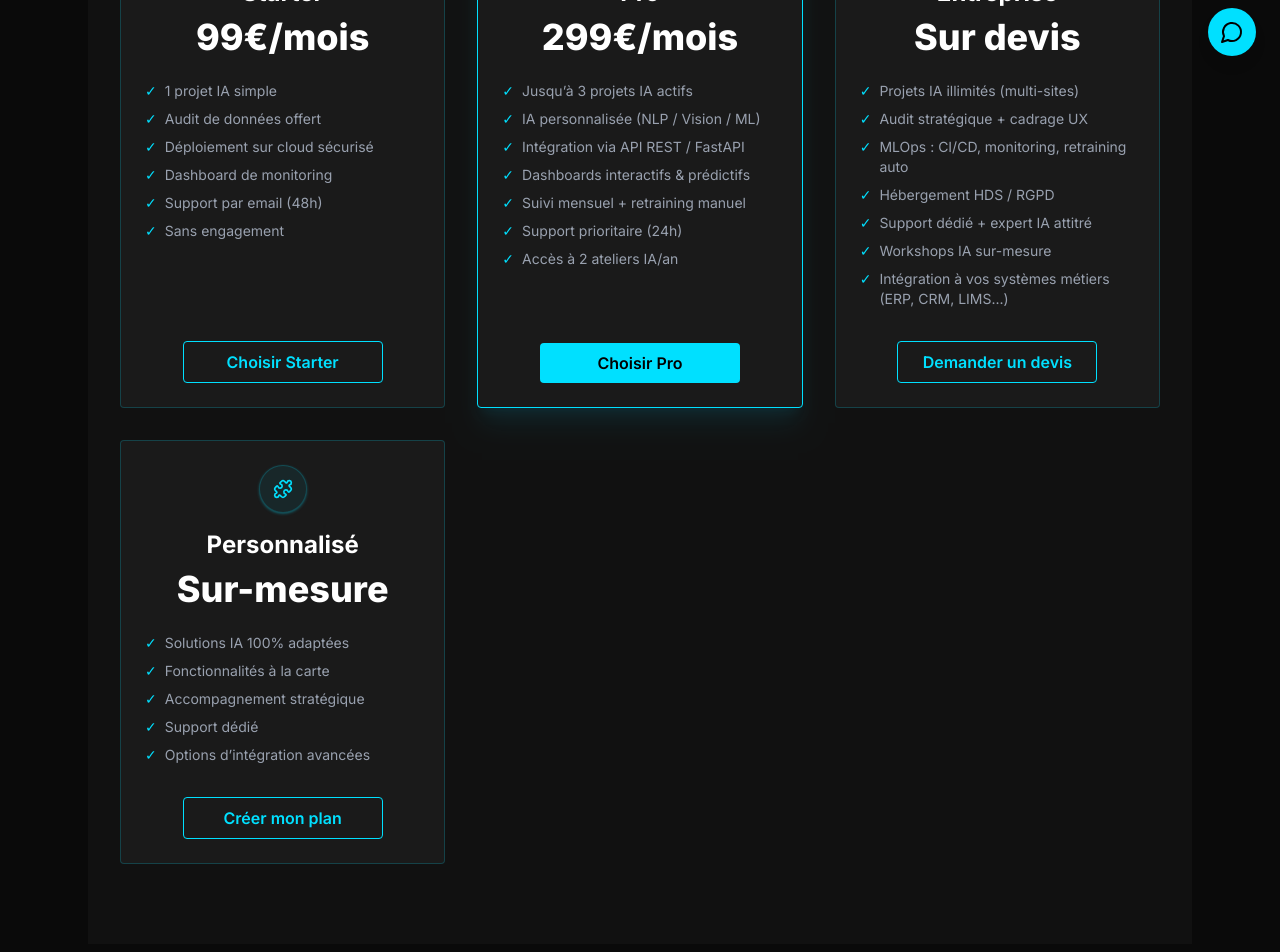
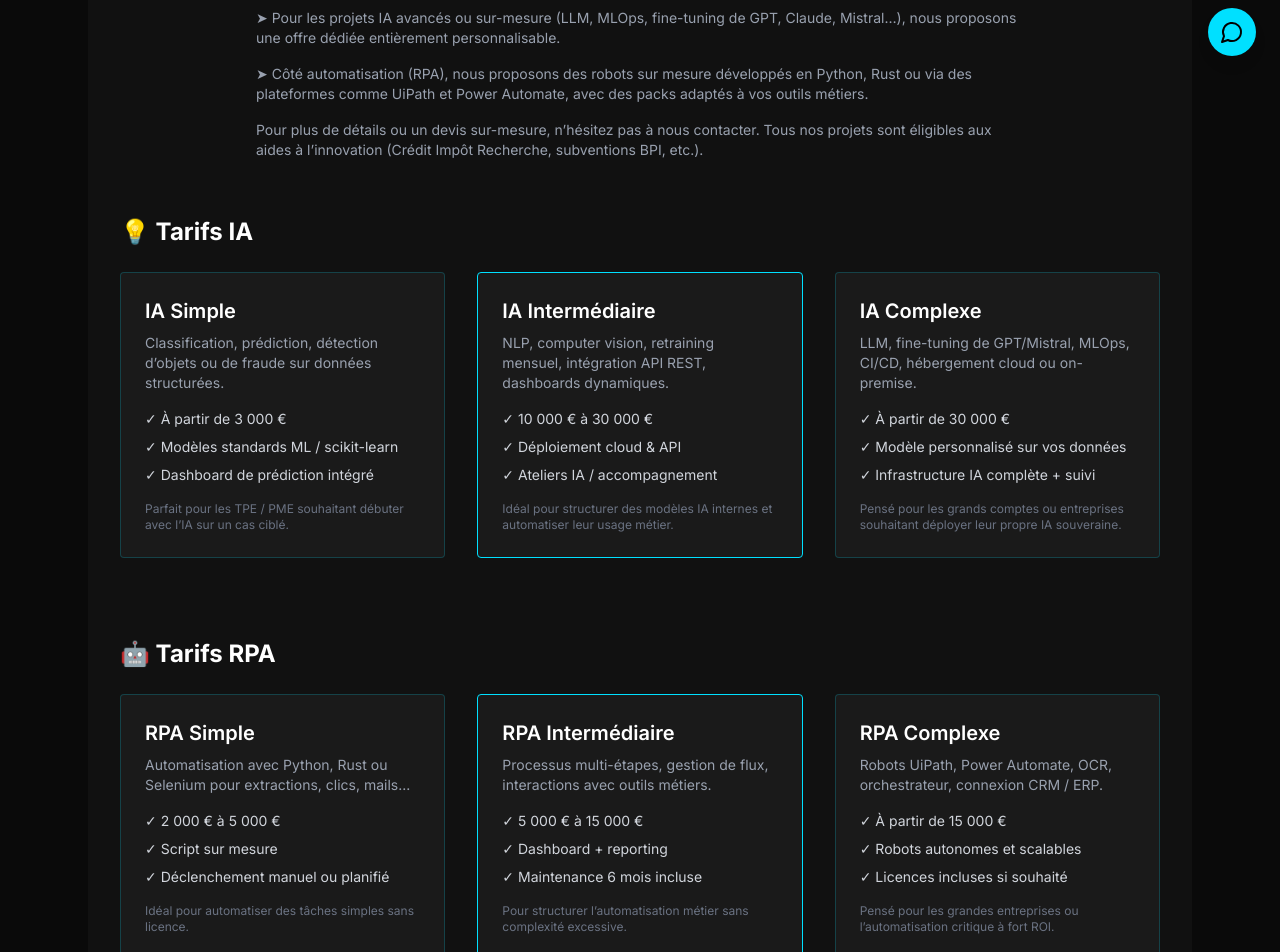
Before and after one commit to creacress/web-cresson-tech-v-0, a Next.js app: page /pricing in a window 1280 px wide. Shown: the part 720-1672 px from the top of the page. Built offline with nearby package versions, Linux system fonts and the light colour scheme.

Commit message:
feat(pricing): mise à jour des descriptions et des tarifs pour les plans IA et RPA

```diff
--- a/src/components/Pricing/PricingSection.tsx
+++ b/src/components/Pricing/PricingSection.tsx
@@ -19,11 +19,11 @@ const plans: Plan[] = [
     name: 'Starter',
     price: '99€/mois',
     features: [
-      '1 projet IA simple',
+      '1 projet IA ou RPA simple',
       'Audit de données offert',
-      'Déploiement sur cloud sécurisé',
-      'Dashboard de monitoring',
-      'Support par email (48h)',
+      'Déploiement cloud sécurisé',
+      'Dashboard de suivi',
+      'Support email (48h)',
       'Sans engagement',
     ],
     ctaLabel: 'Choisir Starter',
@@ -33,13 +33,13 @@ const plans: Plan[] = [
     name: 'Pro',
     price: '299€/mois',
     features: [
-      'Jusqu’à 3 projets IA actifs',
-      'IA personnalisée (NLP / Vision / ML)',
-      'Intégration via API REST / FastAPI',
+      '3 projets IA ou RPA actifs',
+      'IA personnalisée (NLP, Vision, ML)',
+      'Intégration API REST / FastAPI',
       'Dashboards interactifs & prédictifs',
-      'Suivi mensuel + retraining manuel',
+      'Retraining mensuel inclus',
       'Support prioritaire (24h)',
-      'Accès à 2 ateliers IA/an',
+      '2 ateliers IA/RPA/an',
     ],
     ctaLabel: 'Choisir Pro',
     highlight: true,
@@ -49,13 +49,13 @@ const plans: Plan[] = [
     name: 'Entreprise',
     price: 'Sur devis',
     features: [
-      'Projets IA illimités (multi-sites)',
-      'Audit stratégique + cadrage UX',
-      'MLOps : CI/CD, monitoring, retraining auto',
-      'Hébergement HDS / RGPD',
-      'Support dédié + expert IA attitré',
-      'Workshops IA sur-mesure',
-      'Intégration à vos systèmes métiers (ERP, CRM, LIMS...)',
+      'Projets IA/RPA illimités',
+      'Audit stratégique + roadmap IA/RPA',
+      'MLOps & orchestration RPA (CI/CD, monitoring)',
+      'Hébergement cloud dédié ou on-premise',
+      'Expert IA & RPA attitré',
+      'Workshops sur-mesure',
+      'Connexion à vos systèmes (ERP, CRM, etc.)',
     ],
     ctaLabel: 'Demander un devis',
     icon: Building,
@@ -64,11 +64,11 @@ const plans: Plan[] = [
     name: 'Personnalisé',
     price: 'Sur-mesure',
     features: [
-      'Solutions IA 100% adaptées',
-      'Fonctionnalités à la carte',
-      'Accompagnement stratégique',
-      'Support dédié',
-      'Options d’intégration avancées',
+      'Solution 100% adaptée à vos besoins',
+      'Choix des technos (GPT, Claude, Mistral, UiPath, etc.)',
+      'Accompagnement stratégique complet',
+      'Modèle IA fine-tuné ou RPA sur-mesure',
+      'Support dédié et suivi mensuel',
     ],
     ctaLabel: 'Créer mon plan',
     ctaLink: '/pricing/custom',
@@ -84,56 +84,121 @@ export default function PricingSection() {
         <p className="text-gray-400 text-base sm:text-lg max-w-2xl mx-auto">
           Des offres flexibles selon vos besoins en IA. De la startup au grand compte.
         </p>
+        <div className="text-sm text-gray-400 max-w-3xl mx-auto mt-6 text-left">
+          <p className="mb-4">
+            Nos offres couvrent toute la chaîne de valeur de l’IA et de la RPA : de la simple automatisation d’un processus métier jusqu’à la conception complète de modèles d’intelligence artificielle (Machine Learning, Deep Learning, NLP, LLM).
+          </p>
+          <p className="mb-4">
+            ➤ Pour les projets IA “simples” (classification, prédiction, détection…), nos forfaits débutent à 99€/mois. Pour des besoins plus spécifiques, nos plans Pro ou Entreprise incluent des intégrations personnalisées, du retraining, des ateliers et plus.
+          </p>
+          <p className="mb-4">
+            ➤ Pour les projets IA avancés ou sur-mesure (LLM, MLOps, fine-tuning de GPT, Claude, Mistral…), nous proposons une offre dédiée entièrement personnalisable.
+          </p>
+          <p className="mb-4">
+            ➤ Côté automatisation (RPA), nous proposons des robots sur mesure développés en Python, Rust ou via des plateformes comme UiPath et Power Automate, avec des packs adaptés à vos outils métiers.
+          </p>
+          <p className="mb-4">
+            Pour plus de détails ou un devis sur-mesure, n’hésitez pas à nous contacter. Tous nos projets sont éligibles aux aides à l’innovation (Crédit Impôt Recherche, subventions BPI, etc.).
+          </p>
+        </div>
       </div>
 
-      <div className="grid gap-8 sm:grid-cols-2 lg:grid-cols-3 max-w-6xl mx-auto">
-        {plans.map((plan, idx) => {
-          const isCustom = plan.name === 'Personnalisé'
-          const ctaLink = plan.ctaLink || `/contact?plan=${encodeURIComponent(plan.name)}`
+      <div className="max-w-6xl mx-auto space-y-20">
 
-          return (
-            <div
-              key={idx}
-              className={`relative rounded border p-6 flex flex-col items-center text-center bg-[#1a1a1a] transition-transform duration-300 hover:scale-[1.02] ${plan.highlight
-                ? 'border-[#00e0ff] shadow-xl shadow-cyan-500/10'
-                : 'border-[#00e0ff33]'
-                }`}
-            >
-              {plan.highlight && (
-                <span className="absolute top-4 right-4 bg-[#00e0ff] text-black text-xs font-semibold px-2 py-1 rounded uppercase">
-                  Le + populaire
-                </span>
-              )}
+        {/* Tarifs IA */}
+        <div>
+          <h3 className="text-2xl font-bold text-white mb-6">💡 Tarifs IA</h3>
 
-              {/* Badge icône stylé */}
-              <div className="mb-4 w-12 h-12 flex items-center justify-center rounded-full border border-[#00e0ff33] bg-[#00e0ff11] animate-pulse shadow-sm shadow-[#00e0ff44]">
-                <plan.icon className="w-5 h-5 text-[#00e0ff]" />
-              </div>
+          <div className="grid gap-8 md:grid-cols-3">
+            {/* IA Simple */}
+            <div className="bg-[#1a1a1a] border border-[#00e0ff33] rounded p-6">
+              <h4 className="text-xl font-semibold text-white mb-2">IA Simple</h4>
+              <p className="text-gray-400 text-sm mb-4">Classification, prédiction, détection d’objets ou de fraude sur données structurées.</p>
+              <ul className="text-sm text-gray-300 mb-4 space-y-2">
+                <li>✓ À partir de 3 000 €</li>
+                <li>✓ Modèles standards ML / scikit-learn</li>
+                <li>✓ Dashboard de prédiction intégré</li>
+              </ul>
+              <p className="text-xs text-gray-500">Parfait pour les TPE / PME souhaitant débuter avec l’IA sur un cas ciblé.</p>
+            </div>
 
-              <h3 className="text-2xl font-bold mb-2">{plan.name}</h3>
-              <p className="text-4xl font-extrabold mb-6">{plan.price}</p>
+            {/* IA Intermédiaire */}
+            <div className="bg-[#1a1a1a] border border-[#00e0ff] shadow-cyan-500/10 rounded p-6">
+              <h4 className="text-xl font-semibold text-white mb-2">IA Intermédiaire</h4>
+              <p className="text-gray-400 text-sm mb-4">NLP, computer vision, retraining mensuel, intégration API REST, dashboards dynamiques.</p>
+              <ul className="text-sm text-gray-300 mb-4 space-y-2">
+                <li>✓ 10 000 € à 30 000 €</li>
+                <li>✓ Déploiement cloud & API</li>
+                <li>✓ Ateliers IA / accompagnement</li>
+              </ul>
+              <p className="text-xs text-gray-500">Idéal pour structurer des modèles IA internes et automatiser leur usage métier.</p>
+            </div>
 
-              <ul className="text-sm text-gray-400 mb-8 space-y-2 w-full max-w-xs mx-auto text-left">
-                {plan.features.map((feature, i) => (
-                  <li key={i} className="flex items-start gap-2">
-                    <span className="text-[#00e0ff]">✓</span>
-                    <span>{feature}</span>
-                  </li>
-                ))}
+            {/* IA Complexe */}
+            <div className="bg-[#1a1a1a] border border-[#00e0ff33] rounded p-6">
+              <h4 className="text-xl font-semibold text-white mb-2">IA Complexe</h4>
+              <p className="text-gray-400 text-sm mb-4">LLM, fine-tuning de GPT/Mistral, MLOps, CI/CD, hébergement cloud ou on-premise.</p>
+              <ul className="text-sm text-gray-300 mb-4 space-y-2">
+                <li>✓ À partir de 30 000 €</li>
+                <li>✓ Modèle personnalisé sur vos données</li>
+                <li>✓ Infrastructure IA complète + suivi</li>
               </ul>
+              <p className="text-xs text-gray-500">Pensé pour les grands comptes ou entreprises souhaitant déployer leur propre IA souveraine.</p>
+            </div>
+          </div>
+        </div>
 
-              <Link
-                href={ctaLink}
-                className={`mt-auto px-6 py-2 rounded font-semibold transition w-full max-w-[200px] text-center ${plan.highlight
-                  ? 'bg-[#00e0ff] text-black hover:scale-105'
-                  : 'border border-[#00e0ff] text-[#00e0ff] hover:bg-[#00e0ff22]'
-                  }`}
-              >
-                {plan.ctaLabel}
-              </Link>
+        {/* Tarifs RPA */}
+        <div>
+          <h3 className="text-2xl font-bold text-white mb-6">🤖 Tarifs RPA</h3>
+
+          <div className="grid gap-8 md:grid-cols-3">
+            {/* RPA Simple */}
+            <div className="bg-[#1a1a1a] border border-[#00e0ff33] rounded p-6">
+              <h4 className="text-xl font-semibold text-white mb-2">RPA Simple</h4>
+              <p className="text-gray-400 text-sm mb-4">Automatisation avec Python, Rust ou Selenium pour extractions, clics, mails...</p>
+              <ul className="text-sm text-gray-300 mb-4 space-y-2">
+                <li>✓ 2 000 € à 5 000 €</li>
+                <li>✓ Script sur mesure</li>
+                <li>✓ Déclenchement manuel ou planifié</li>
+              </ul>
+              <p className="text-xs text-gray-500">Idéal pour automatiser des tâches simples sans licence.</p>
             </div>
-          )
-        })}
+
+            {/* RPA Intermédiaire */}
+            <div className="bg-[#1a1a1a] border border-[#00e0ff] shadow-cyan-500/10 rounded p-6">
+              <h4 className="text-xl font-semibold text-white mb-2">RPA Intermédiaire</h4>
+              <p className="text-gray-400 text-sm mb-4">Processus multi-étapes, gestion de flux, interactions avec outils métiers.</p>
+              <ul className="text-sm text-gray-300 mb-4 space-y-2">
+                <li>✓ 5 000 € à 15 000 €</li>
+                <li>✓ Dashboard + reporting</li>
+                <li>✓ Maintenance 6 mois incluse</li>
+              </ul>
+              <p className="text-xs text-gray-500">Pour structurer l’automatisation métier sans complexité excessive.</p>
+            </div>
+
+            {/* RPA Complexe */}
+            <div className="bg-[#1a1a1a] border border-[#00e0ff33] rounded p-6">
+              <h4 className="text-xl font-semibold text-white mb-2">RPA Complexe</h4>
+              <p className="text-gray-400 text-sm mb-4">Robots UiPath, Power Automate, OCR, orchestrateur, connexion CRM / ERP.</p>
+              <ul className="text-sm text-gray-300 mb-4 space-y-2">
+                <li>✓ À partir de 15 000 €</li>
+                <li>✓ Robots autonomes et scalables</li>
+                <li>✓ Licences incluses si souhaité</li>
+              </ul>
+              <p className="text-xs text-gray-500">Pensé pour les grandes entreprises ou l’automatisation critique à fort ROI.</p>
+            </div>
+          </div>
+        </div>
+      </div>
+
+      <div className="max-w-4xl mx-auto mt-20 text-gray-400 text-sm text-left space-y-4">
+        <h4 className="text-lg text-white font-semibold">FAQ Tarifs</h4>
+        <p><strong>Quels sont les principaux facteurs de prix ?</strong> Le coût dépend du type d’IA ou RPA, de la complexité, du volume de données, des besoins d’intégration et de maintenance.</p>
+        <p><strong>Proposez-vous des projets ponctuels ?</strong> Oui, nous réalisons des POC à partir de 5 000€ pour tester la faisabilité avant un déploiement complet.</p>
+        <p><strong>Est-ce que je peux personnaliser une offre ?</strong> Absolument, notre plan “Personnalisé” est conçu pour ça.</p>
+        <p><strong>Est-ce que vous travaillez avec les modèles GPT / Gemini / Claude ?</strong> Oui, nous intégrons ces modèles via API ou en version fine-tunée, et pouvons aussi héberger des modèles open-source.</p>
+        <p><strong>Puis-je demander un audit gratuit ?</strong> Oui, inclus dans l’offre Starter.</p>
       </div>
     </section>
   )
```
